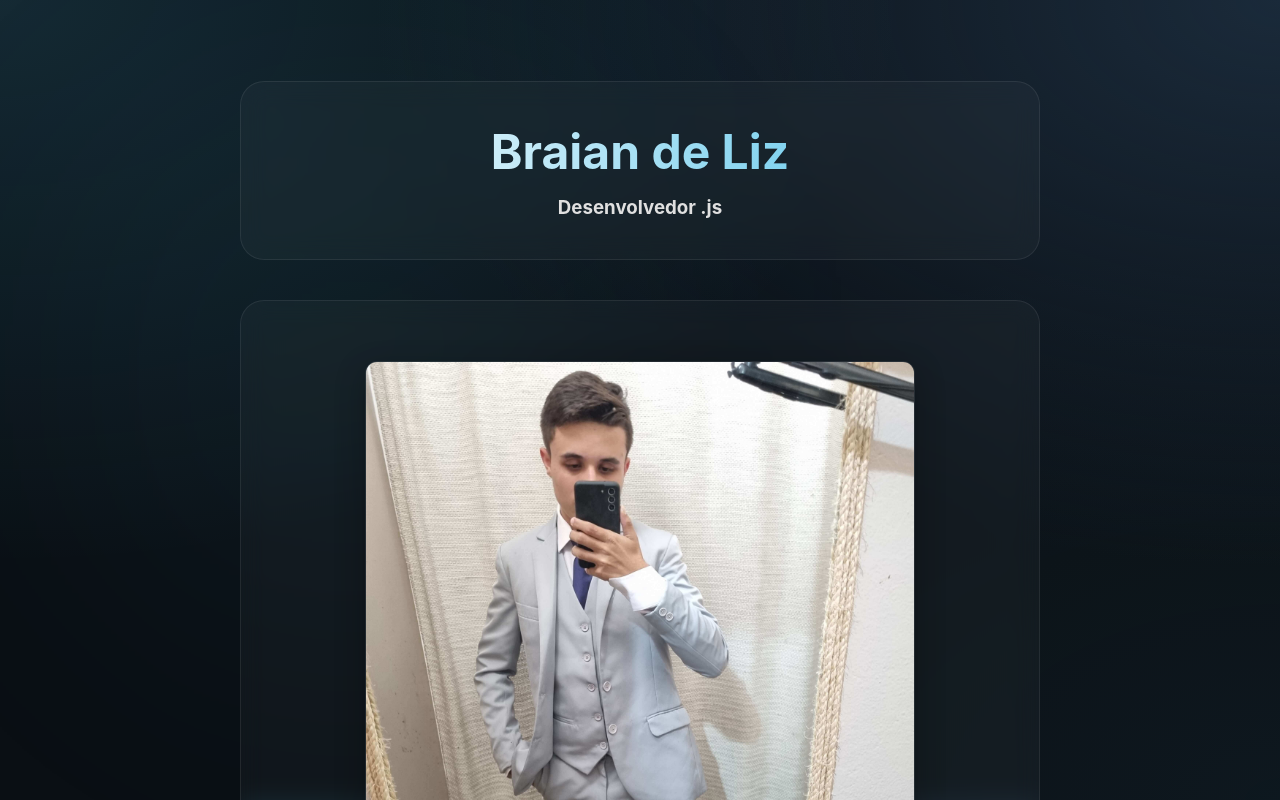
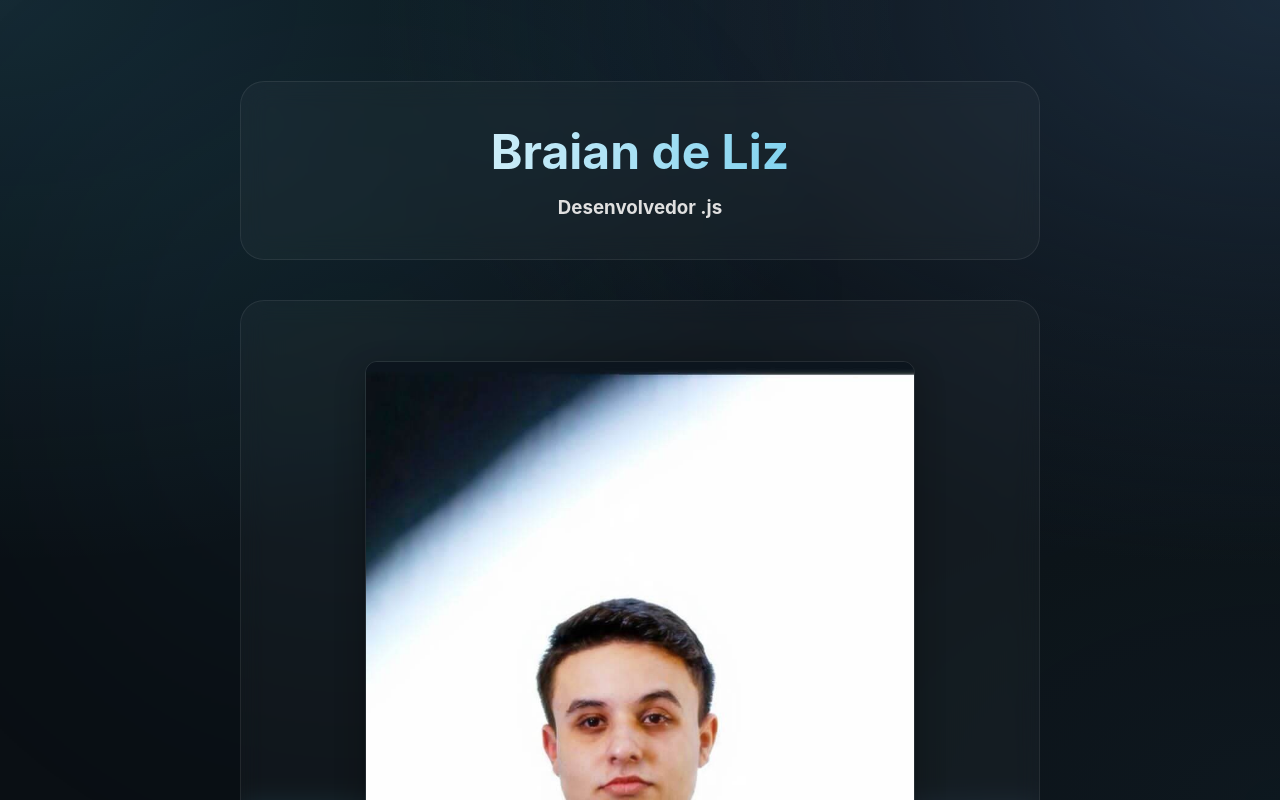
Before and after one commit to Braian-de-Liz/portfolio_braian, a React (Vite) app: page / in a window 1280 px wide. Shown: the top 800 px of the page. Built offline with nearby package versions, Linux system fonts and the light colour scheme.

Commit message:
foto alterada

```diff
--- a/src/App.jsx
+++ b/src/App.jsx
@@ -16,7 +16,7 @@ function Home() {
             <main>
                 <section id="sobre">
                     <div className="eu">
-                        <img src="/ASSETS/imagens/Braian-Terno.jpg" alt="Braian" className='imge'/>
+                        <img src="ASSETS\imagens\Foto de Braian de Liz (1).jpg" alt="Braian" className='imge'/>
                         <div>
                             <h2 className="subtitulo">Sobre Mim</h2>
                             <p>Eu sou Braian de Liz da Silva, estudante da Escola SESI de Referência Joinville...</p>
```
Also changed, not shown: public/ASSETS/imagens/Foto de Braian de Liz (1).jpg (added).
